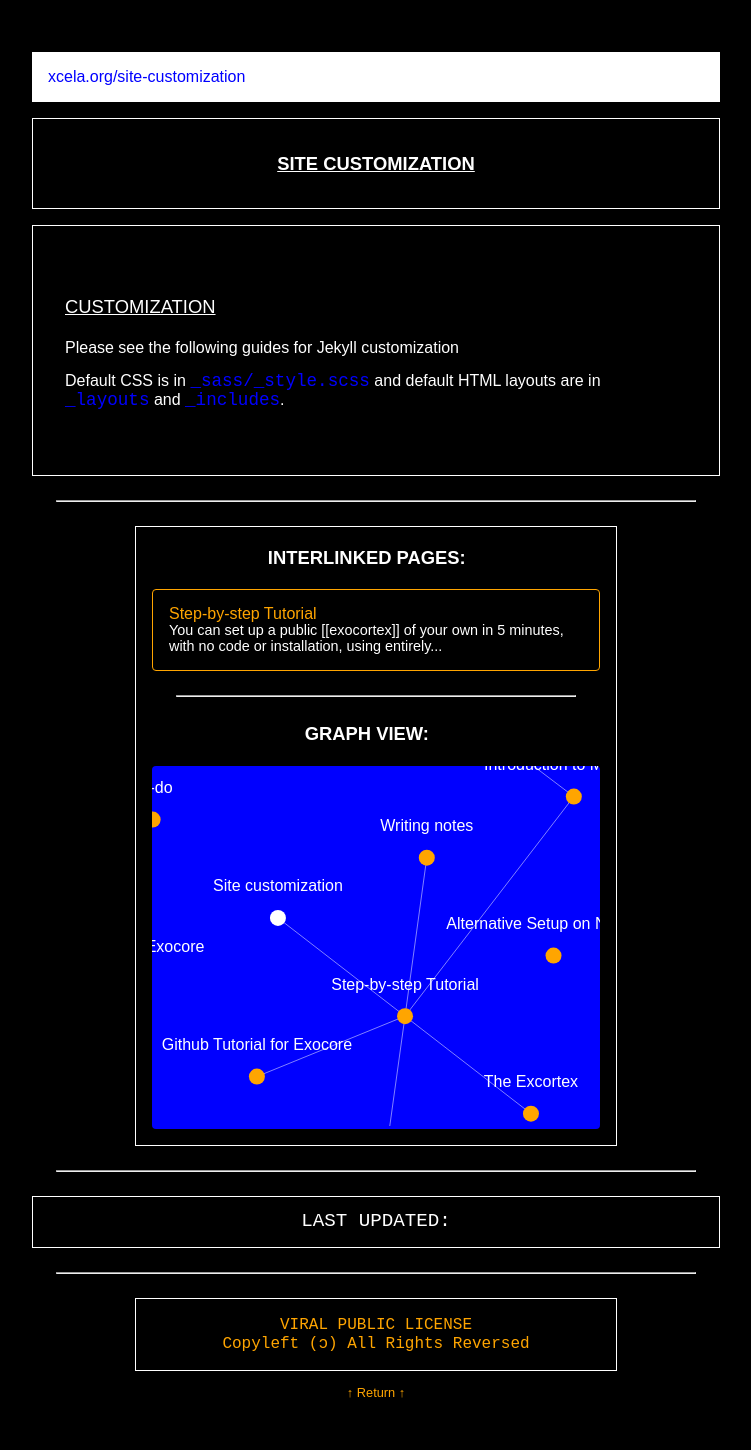
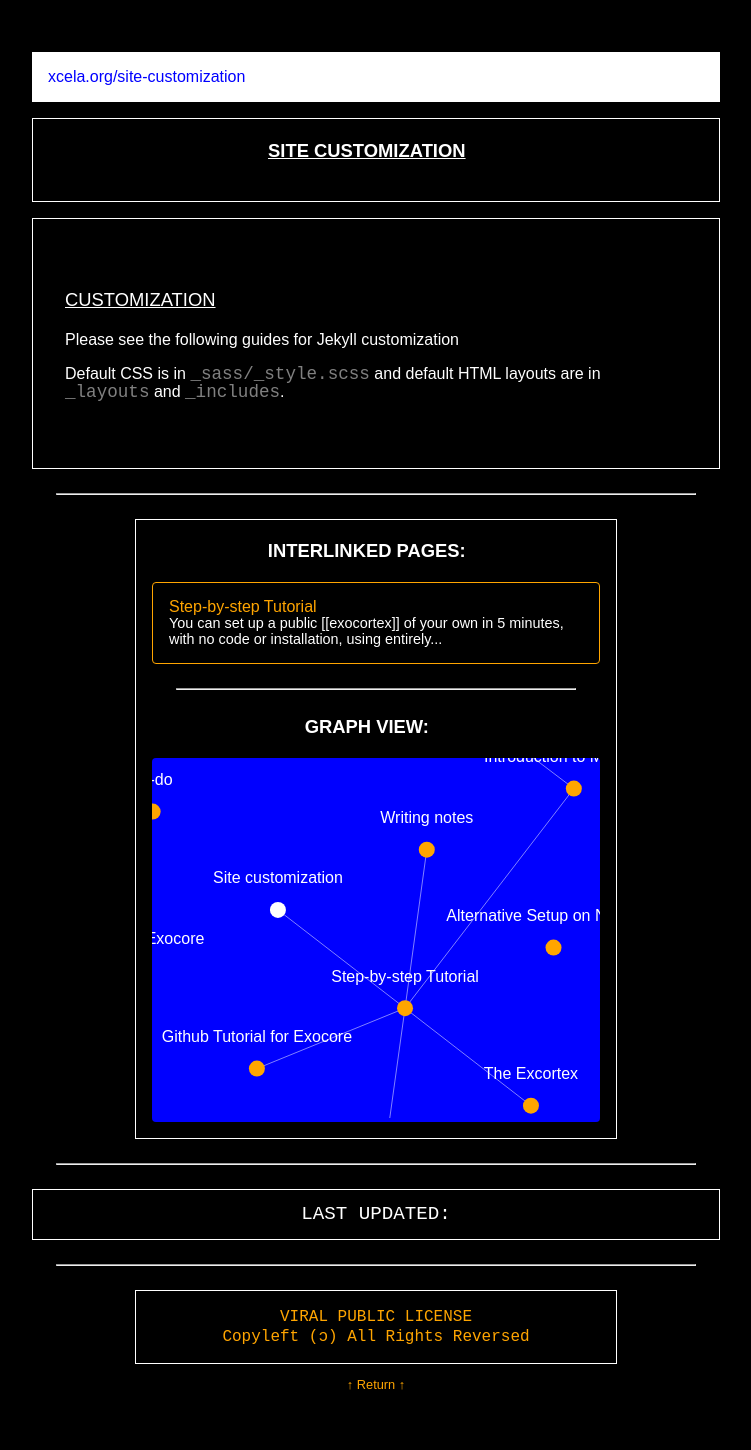
Before and after one commit to xcela/Exocore, a Jekyll site: the page built from _notes/site customization.md, in a window 1280 px wide. Shown: the whole page, without its empty margins (264-1015 px from the left). Built offline with Jekyll 4.4.1, drawn with Linux system fonts in a browser that asks for light colours.

Commit message:
Update _edith.scss

```diff
--- a/_sass/_edith.scss
+++ b/_sass/_edith.scss
@@ -12,7 +12,7 @@ $color-box-background: black;
 /* --- Text Colors --- */
 $color-text: white;
 $color-subtext: white;
-$color-code: blue;
+$color-code: gray;
 $internal-links: orange;
 $external-links: pink;
 $invalid-links: red;
@@ -72,7 +72,7 @@ h1,h2,h3,h4,h5,h6 {
   margin-left:0em;
 }
 
-.title { text-transform:uppercase; text-decoration:underline; text-align:center; font-weight:bold; margin-top:0em;}
+.title-text { text-transform:uppercase; text-decoration:underline; text-align:center; font-weight:bold; margin-top:0em; line-height:0em;}
 
 h1 {text-transform:uppercase; text-align:center;font-weight:bold; }
 h2 {text-transform:uppercase;font-weight:normal; text-decoration:underline; text-align:left}
@@ -118,9 +118,6 @@ nav a {
 
 .title {
   margin-bottom:1em;
-}
-.title-text {
-margin:0em; padding:0em;
 }
 
 nav {
@@ -187,9 +184,6 @@ border: $color-border;
 }
 .note {
   padding:1em; border:1px solid white;
-  margin-left:1em;
-  margin-right:1em;
-  color:red;
 }
 .note p {
   margin-left:1em;
```
